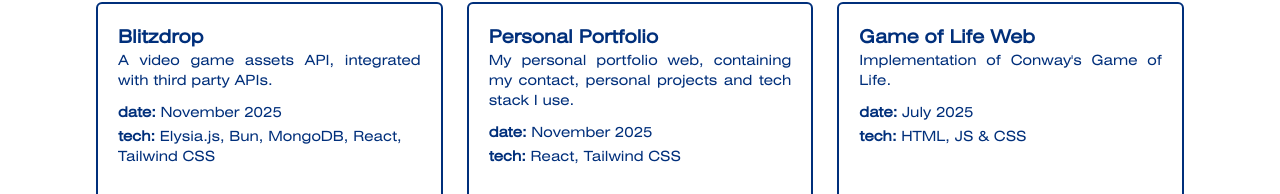
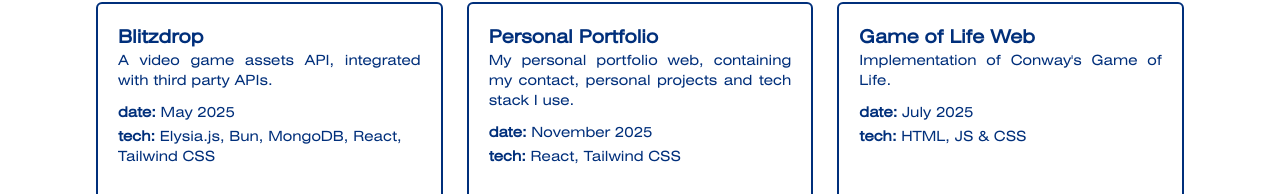
Before and after one commit to daniherurb/my-portfolio, a React (Create React App) app: page /#/projects in a window 1280 px wide. Shown: the part 726-920 px from the top of the page. Built offline with nearby package versions, Linux system fonts and the light colour scheme.

Commit message:
fix: aboutme and stack references

```diff
--- a/src/App.js
+++ b/src/App.js
@@ -64,9 +64,9 @@
                         <img src={logo} alt="logo" className="h-20 w-20 animate-slide_in_right"/>
                     </div>
                     <div className={"text-sm flex flex-row sm:gap-10 gap-4 font-helios sm:text-xl text-[var(--blue)]"}>
-                        <a href={'#aboutme'} className={"bio menu-option"}>about.</a>
-                        <a href={'#projects'} className={"projects menu-option"}>projects.</a>
-                        <a href={'#stack'} className={"stack menu-option"}>stack.</a>
+                        <button onClick={() => document.getElementById('aboutme').scrollIntoView({ behavior: 'smooth' })} className={"bio menu-option"}>about.</button>
+                        <button onClick={() => document.getElementById('projects').scrollIntoView({ behavior: 'smooth' })} className={"projects menu-option"}>projects.</button>
+                        <button onClick={() => document.getElementById('stack').scrollIntoView({ behavior: 'smooth' })} className={"stack menu-option"}>stack.</button>
                     </div>
                 </div>
             </div>
--- a/src/data/projects.json
+++ b/src/data/projects.json
@@ -39,7 +39,7 @@
   {
     "name": "Blitzdrop",
     "repo": "https://github.com/daniherurb",
-    "date": "November 2025",
+    "date": "May 2025",
     "description": "A video game assets API, integrated with third party APIs.",
     "tech": "Elysia.js, Bun, MongoDB, React, Tailwind CSS",
     "preview": "blitzdrop.png"
```
